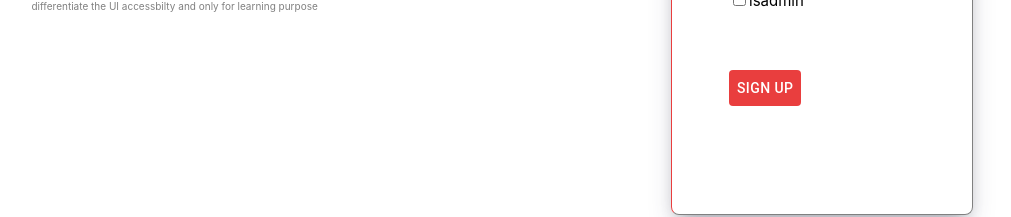
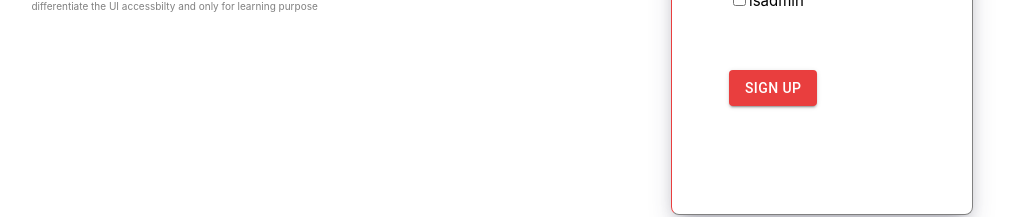
Before and after one commit to Ragu27ag/busticket, a React (Create React App) app: page /register in a window 1280 px wide. Shown: the part 342-559 px from the top of the page, without its empty margins (138-1149 px from the left). Built offline with nearby package versions, Linux system fonts and the light colour scheme; no server answers.

Commit message:
Update Register.jsx

```diff
--- a/src/Components/Register.jsx
+++ b/src/Components/Register.jsx
@@ -208,6 +208,7 @@ const Register = () => {
           <br />
           <Button
             type="submit"
+            variant = "contained"
             sx={{ backgroundColor: "#e93e3e", color: "white" }}
           >
             Sign UP
```
